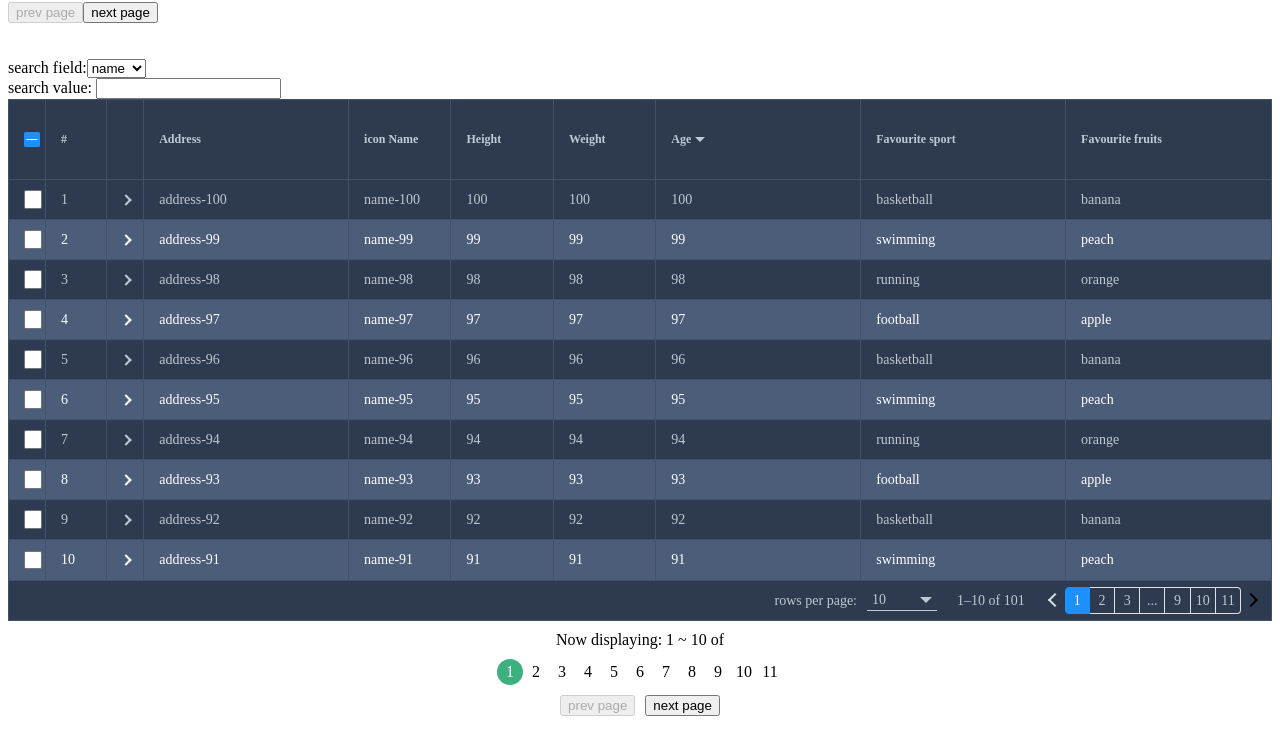
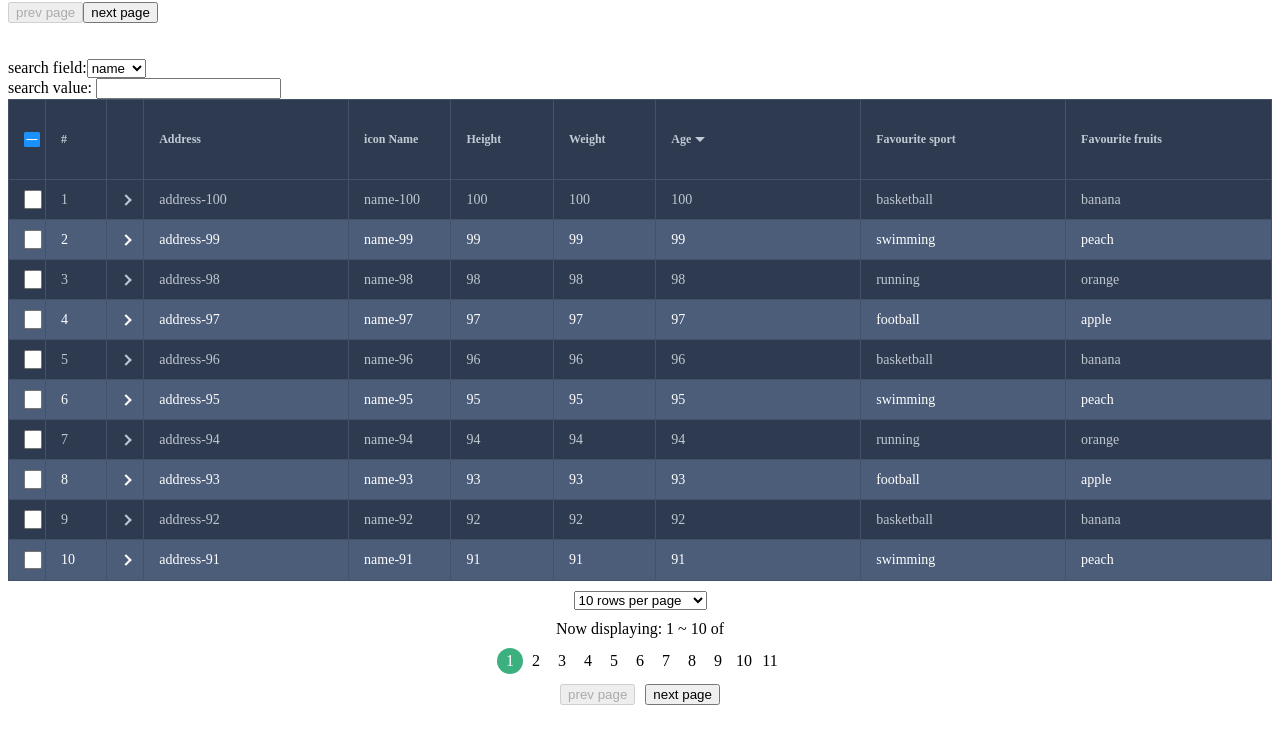
Before and after one commit to HC200ok/vue3-easy-data-table, a Vue app: page / in a window 1280 px wide. Shown: the part 384-1134 px from the top of the page. Built offline with nearby package versions, Linux system fonts and the light colour scheme.

Commit message:
expose rowsPerPage related variables and functions

```diff
--- a/package.json
+++ b/package.json
@@ -3,7 +3,7 @@
   "author": "HC200ok",
   "description": "A customizable and easy-to-use data table component made with Vue.js 3.x.",
   "private": false,
-  "version": "1.4.13",
+  "version": "1.4.14",
   "types": "./types/main.d.ts",
   "license": "MIT",
   "files": [
--- a/src/components/DataTable.vue
+++ b/src/components/DataTable.vue
@@ -360,6 +360,7 @@ const {
 const {
   rowsItemsComputed,
   rowsPerPageRef,
+  updateRowsPerPage,
 } = useRows(
   isServerSideMode,
   rowsItems,
@@ -498,6 +499,9 @@ defineExpose({
   nextPage,
   prevPage,
   updatePage,
+  rowsPerPageOptions: rowsItemsComputed,
+  rowsPerPageActiveOption: rowsPerPageRef,
+  updateRowsPerPageActiveOption: updateRowsPerPage,
 });
 </script>
 
--- a/src/hooks/useRows.ts
+++ b/src/hooks/useRows.ts
@@ -16,8 +16,13 @@ export default function useRows(
 
   const rowsPerPageRef = ref(serverOptions.value ? serverOptions.value.rowsPerPage : rowsPerPage.value);
 
+  const updateRowsPerPage = (option: number) => {
+    rowsPerPageRef.value = option;
+  };
+
   return {
     rowsItemsComputed,
     rowsPerPageRef,
+    updateRowsPerPage,
   };
 }
--- a/src/modes/Client.vue
+++ b/src/modes/Client.vue
@@ -33,6 +33,7 @@
       :body-item-class-name="bodyItemClassNameFunction"
       @click-row="showItem"
       @update-sort="updateSort"
+      hide-footer
     >
 
       <template #expand="item">
@@ -61,6 +62,21 @@
     </DataTable>
 
     <div class="customize-footer">
+      <div class="customize-rows-per-page">
+        <select
+          class="select-items"
+          @change="updateRowsPerPageSelect"
+        >
+          <option
+            v-for="item in rowsPerPageOptions"
+            :key="item"
+            :selected="item === rowsPerPageActiveOption"
+            :value="item"
+          >
+            {{ item }} rows per page
+          </option>
+        </select>
+      </div>
       <div class="customize-index">
         Now displaying: {{ currentPageFirstIndex }} ~ {{ currentPageLastIndex }} of {{ totalItemsLength }}
       </div>
@@ -98,11 +114,14 @@
 import {
   computed, ref, reactive, toRefs,
 } from 'vue';
+// import { useRowsPerPage } from 'use-vue3-easy-data-table';
+// import type { UseRowsPerPageReturn } from 'use-vue3-easy-data-table';
 import type {
   Header, Item, FilterOption, ClickRowArgument, UpdateSortArgument, HeaderItemClassNameFunction, BodyItemClassNameFunction, BodyRowClassNameFunction,
 } from '../types/main';
 import DataTable from '../components/DataTable.vue';
 import { mockClientNestedItems, mockClientItems, mockDuplicateClientNestedItems } from '../mock';
+
 
 const searchField = ref('name');
 const searchValue = ref('');
@@ -191,6 +210,7 @@ const dataTable = ref();
 // index related
 const currentPageFirstIndex = computed(() => dataTable.value?.currentPageFirstIndex);
 const currentPageLastIndex = computed(() => dataTable.value?.currentPageLastIndex);
+
 const totalItemsLength = computed(() => dataTable.value?.totalItemsLength);
 
 // paginations related
@@ -206,9 +226,24 @@ const nextPage = () => {
 const prevPage = () => {
   dataTable.value.prevPage();
 };
-const updatePage = (paginationNumber: number) => {
-  dataTable.value.updatePage(paginationNumber);
+
+// rows per page
+const rowsPerPageOptions = computed(() => dataTable.value?.rowsPerPageOptions);
+const rowsPerPageActiveOption = computed(() => dataTable.value?.rowsPerPageActiveOption);
+
+const updateRowsPerPageSelect = (e: Event) => {
+  dataTable.value.updateRowsPerPageActiveOption(Number((e.target as HTMLInputElement).value));
 };
+
+// const {
+//   rowsPerPageOptions,
+//   rowsPerPageActiveOption,
+//   updateRowsPerPageActiveOption,
+// }: UseRowsPerPageReturn = useRowsPerPage(dataTable);
+
+// const updateRowsPerPageSelect = (e: Event) => {
+//   updateRowsPerPageActiveOption(Number((e.target as HTMLInputElement).value));
+// };
 </script>
 
 <style scoped>
```
Also changed, not shown: 1 other file (tests, documents, lock files or other folders).
